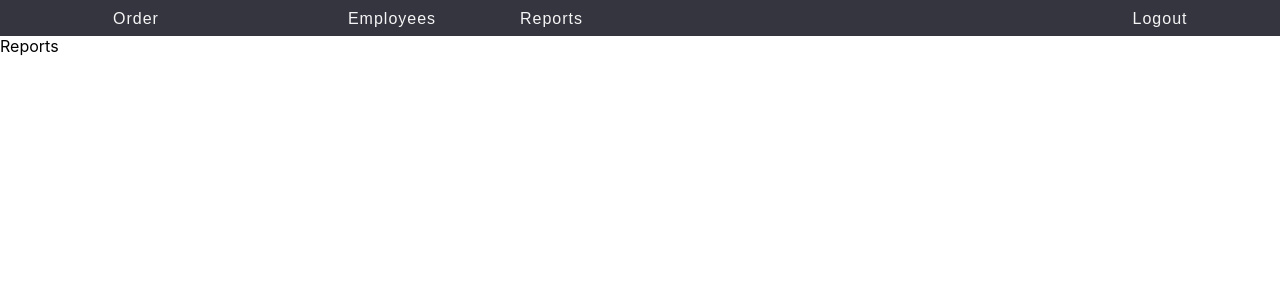
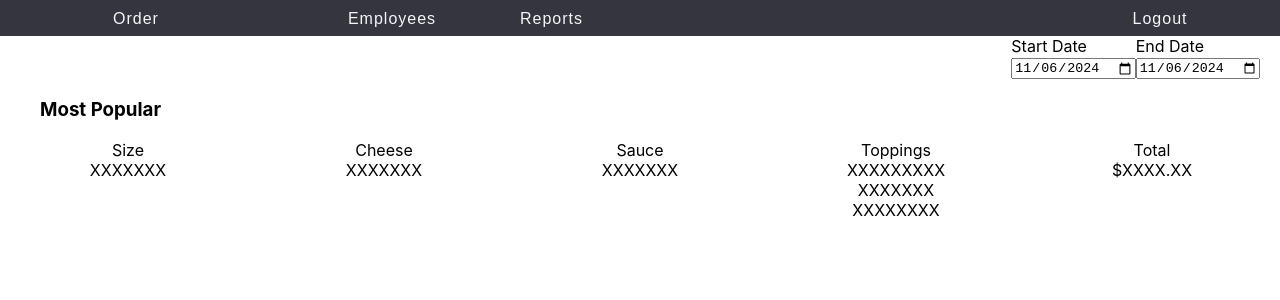
Before and after one commit to NSS-Day-Cohort-73/Shepherd-s-Pie-client-rlmafc, a React (Vite) app: page /reports in a window 1280 px wide. Shown: the top 300 px of the page. Built offline with nearby package versions, Linux system fonts and the light colour scheme; sample sign-in values are in the browser's storage; the HTML template or start-up script is replaced by a standard one.

Commit message:
some small progress

```diff
--- /dev/null
+++ b/src/components/reports/Reports.css
@@ -0,0 +1,31 @@
+.reports {
+    display:flex;
+    flex-direction:column;
+
+}
+
+.reports-dates {
+    display:flex;
+    justify-content: flex-end;
+    margin-right:20px;
+}
+
+.reports-popular > h1 {
+    padding-left: 40px;
+}
+
+.popular-container {
+    display:flex;
+}
+
+.popular-item {
+    display:flex;
+    flex-basis:20%;
+    flex-direction: column;
+    align-items: center;
+}
+
+.topping-item {
+    display:flex;
+    justify-content: center;
+}
--- a/src/components/reports/Reports.jsx
+++ b/src/components/reports/Reports.jsx
@@ -1,4 +1,73 @@
+import { useState } from "react";
+import "./Reports.css"
 
 export const Reports = () => {
-  return <>Reports</>;
+    const [startDate, setStartDate] = useState(new Date().toISOString().slice(0,10))
+    const [endDate, setEndDate] = useState(new Date().toISOString().slice(0,10))
+
+
+    return (
+        <article className="reports">
+            <section className="reports-dates">
+                <div className="reports-dates-start">
+                    <div>Start Date</div>
+                    <div>
+                        <input
+                            type="date"
+                            className="reports-dates-btn-start"
+                            defaultValue={startDate}
+                            onChange={(event) => {
+                                setStartDate(event.target.value)
+                            }}
+                        />
+                    </div>
+                </div>
+                <div className="reports-dates-end">
+                    <div>End Date</div>
+                    <div>
+                        <input
+                            type="date"
+                            className="reports-dates-btn-end"
+                            defaultValue={endDate}
+                            onChange={(event) => {
+                                setEndDate(event.target.value)
+                            }}
+                        />
+                    </div>
+                </div>
+            </section>
+            <section className="reports-popular">
+                <h1>Most Popular</h1>
+                <div className="popular-container">
+                    <div className="popular-item">
+                        <div>Size</div>
+                        <div>XXXXXXX</div>
+                    </div>
+                    <div className="popular-item">
+                        <div>Cheese</div>
+                        <div>XXXXXXX</div>
+                    </div>
+                    <div className="popular-item">
+                        <div>Sauce</div>
+                        <div>XXXXXXX</div>
+                    </div>
+                    <div className="popular-item">
+                        <div>Toppings</div>
+                        <div>
+                            <div className="topping-item">XXXXXXXXX</div>
+                            <div className="topping-item">XXXXXXX</div>
+                            <div className="topping-item">XXXXXXXX</div>
+                        </div>
+                    </div>
+                    <div className="popular-item">
+                        <div>Total</div>
+                        <div>$XXXX.XX</div>
+                    </div>
+                </div>
+            </section>
+            <section className="reports-orders">
+
+            </section>
+        </article>
+    );
 };
```
